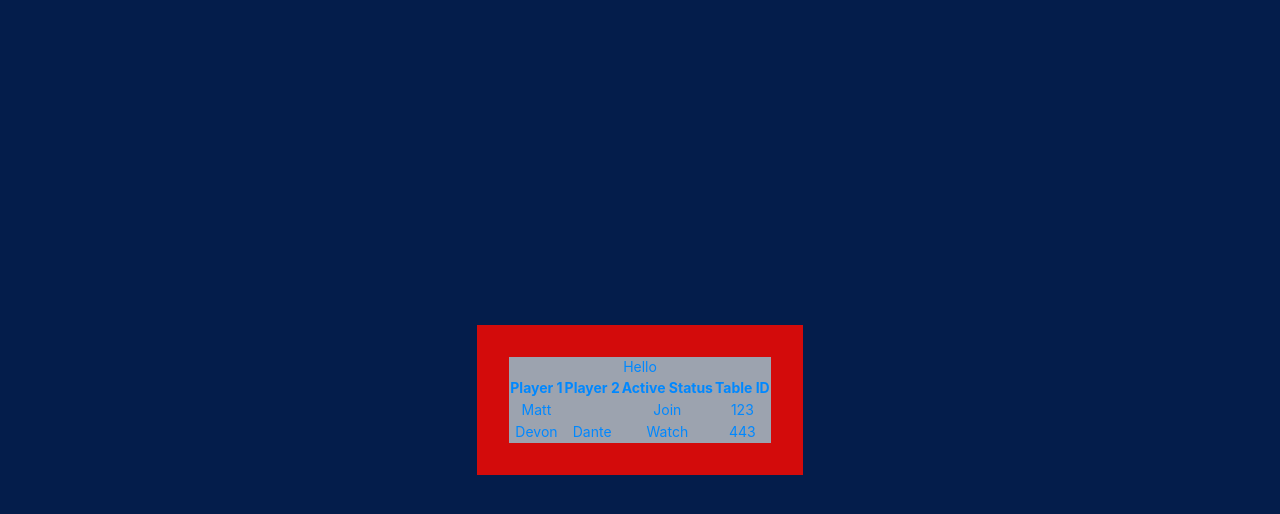
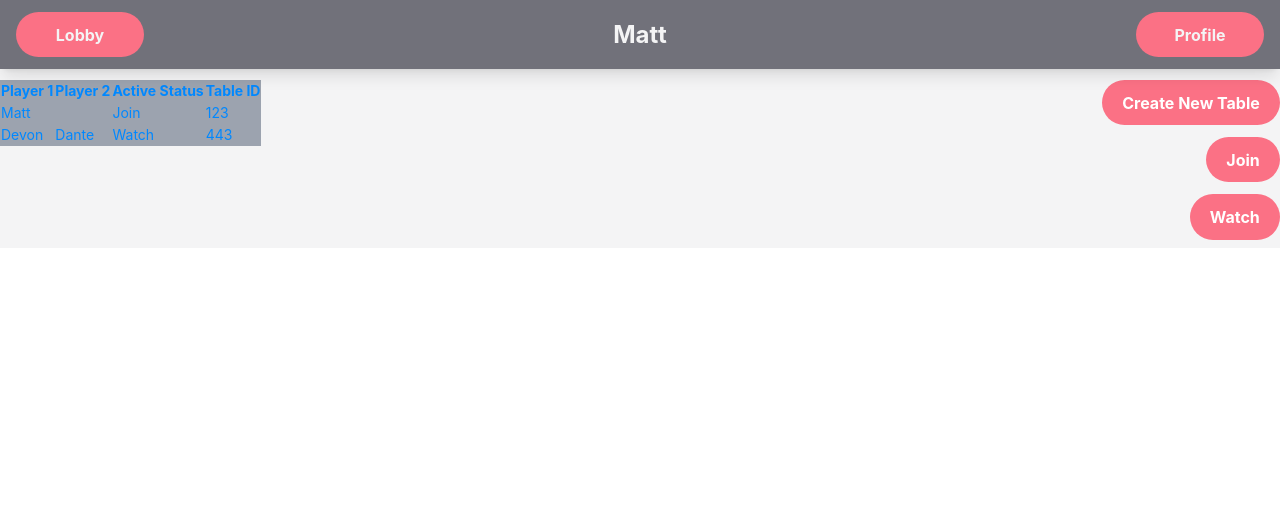
Before and after one commit to matthewgehring/ViteShobu, a React (Vite) app in the folder frontend/: page /lobby in a window 1280 px wide. Shown: the top 514 px of the page. Built offline with nearby package versions, Linux system fonts and the light colour scheme; no server answers.

Commit message:
fixed tables css and navbar css and commented out body/root css components affecting all app

```diff
--- a/frontend/src/App.css
+++ b/frontend/src/App.css
@@ -1,8 +1,8 @@
 #root {
-  max-width: 1280px;
+  /* max-width: 1280px;
   margin: 0 auto;
   padding: 2rem;
-  text-align: center;
+  text-align: center; */
   /* red */
-  background-color: rgb(211, 11, 11);
+  background-color: #f4f4f5;
 }
--- a/frontend/src/components/Lobby/CreateTable.tsx
+++ b/frontend/src/components/Lobby/CreateTable.tsx
@@ -8,13 +8,8 @@ type CreateProps = {
 
 export default function CreateTable(props: CreateProps) {
     return (
-        <table>
-            <thead>
-                Create New Table
-            </thead>
-            <tr>
-                <button type='submit' onSubmit={e=>props.handleSubmit(e,props.userName)}>Create New Table</button>
-            </tr>
-        </table>
+        <div className="" >
+            <button className="font-bold text-white bg-rose-400 rounded-full hover:bg-rose-500 focus:outline-none focus:ring-2 focus:ring-offset-2 focus:ring-purple-500" type='submit' onSubmit={e=>props.handleSubmit(e,props.userName)}>Create New Table</button>
+        </div>
     );
 }
--- a/frontend/src/components/Lobby/Lobby.tsx
+++ b/frontend/src/components/Lobby/Lobby.tsx
@@ -5,11 +5,15 @@ import { table } from '../../constants/types'
 
 
 
-// const handleSubmit=(e: React.FormEvent<HTMLButtonElement>, userName: string)=>{
-//     e.preventDefault();
-//     create(userName);
-// }
+const handleSubmit=(e: React.FormEvent<HTMLButtonElement>, userName: string)=>{
+    e.preventDefault();
+    create(userName);
+}
 
+// Data to be passed into Tables
+//const [data, setData] = useState<table[]>([]);
+
+//ADD THIS WHEN BACKEND IS UP
 // const getTables = async () => {
 //     const res = await fetch('get data from database of active games');
 //     // List of tables
@@ -25,20 +29,21 @@ import { table } from '../../constants/types'
 //     getTables();
 // }, [handleSubmit])
 
-// const create = async (userName: string) => {
-//     // create will take the authorization token of the current logged in user and use it to create a table
-//     await fetch('url', {
-//         method: 'POST',
-//         headers: {
-//             'Content-Type': 'application/json',
-//             //'Authorization': localStorage.getItem('id_token')
-//         },
-//         body: JSON.stringify(
-//             userName
-//         )
-//     });
-//}
+const create = async (userName: string) => {
+    // create will take the authorization token of the current logged in user and use it to create a table
+    await fetch('url', {
+        method: 'POST',
+        headers: {
+            'Content-Type': 'application/json',
+            //'Authorization': localStorage.getItem('id_token')
+        },
+        body: JSON.stringify(
+            userName
+        )
+    });
+}
 
+// will be turned into data
 const exampletables: table[] = [{
     player1: "Matt",
     player2: "",
@@ -54,9 +59,13 @@ const exampletables: table[] = [{
 
 export default function Lobby() {
     return (
-        <div>
+        <div className="pt-20 grid grid-row-6 grid-flow-col gap-1">
             <Tables tables={exampletables}/>
+            <div className="row-span-2 flex flex-col items-end gap-3">
+            <CreateTable handleSubmit={handleSubmit} userName={"Matt"}/>
+            <button className="font-bold text-white bg-rose-400 rounded-full hover:bg-rose-500 focus:outline-none focus:ring-2 focus:ring-offset-2 focus:ring-purple-500" type='submit'>Join</button>
+            <button className="font-bold text-white bg-rose-400 rounded-full hover:bg-rose-500 focus:outline-none focus:ring-2 focus:ring-offset-2 focus:ring-purple-500" type='submit'>Watch</button>
+            </div>
         </div>
     );
 }
-//<CreateTable handleSubmit={handleSubmit} userName={"Matt"}/>
--- a/frontend/src/components/Lobby/Tables.tsx
+++ b/frontend/src/components/Lobby/Tables.tsx
@@ -6,8 +6,7 @@ type TablesProps = {
 function Tables({tables}:TablesProps) {
     console.log(tables)
     return (
-        <div>
-            <h1 className='text-sm bg-gray-400'>Hello</h1>
+        <div className='row-span-4'>
         <table>
             <thead>
                 <tr >
--- a/frontend/src/components/inprogress/navbar.tsx
+++ b/frontend/src/components/inprogress/navbar.tsx
@@ -13,27 +13,15 @@ export default function NavBar({
     user
 }: NavProps) {
     return (
-
-        <nav className="bg-gray-800 p-2 mt-0 basis-full w-full top-0">
-            <div className="container mx-auto flex flex-wrap items-center">
-            <span className="font-semibold text-xl tracking-tight">Shobu</span>
-            </div>
-            <div className="block lg:hidden">
-            <button className="flex items-center px-3 py-2 border rounded text-teal-200 border-teal-400 hover:text-white hover:border-white">
-                <svg className="fill-current h-3 w-3" viewBox="0 0 20 20" xmlns="http://www.w3.org/2000/svg"><title>Menu</title><path d="M0 3h20v2H0V3zm0 6h20v2H0V9zm0 6h20v2H0v-2z"/></svg>
-            </button>
-            </div>
-            <div className="w-full block flex-grow lg:flex lg:items-center lg:w-auto">
-            <div className="text-sm lg:flex-grow">
-                <NavButton linkName='Home' linkUrl='/lobby'></NavButton>
-                <NavButton linkName='About' linkUrl='/lobby'></NavButton>
-                <NavButton linkName='learn' linkUrl='/lobby'></NavButton>
-            </div>
-            <div>
-                <a href="#" className="inline-block text-sm px-4 py-2 leading-none border rounded text-white border-white hover:border-transparent hover:text-teal-500 hover:bg-white mt-4 lg:mt-0">Download</a>
-            </div>
-            </div>
-        </nav>
+        <nav className="fixed top-0 left-0 right-0 justify-between z-50 grid grid-flow-col grow-0 grid-row-3 items-center px-4 py-3 bg-zinc-500 text-zinc-100 shadow-lg">
+        <button className="w-32 font-bold text-zinc-100 bg-rose-400 rounded-full hover:bg-rose-600">
+          Lobby
+        </button>
+        <div className="font-bold text-2xl ">Matt</div>
+        <button className="w-32 font-bold text-zinc-100 bg-rose-400 rounded-full hover:bg-rose-600" >
+          Profile
+        </button>
+      </nav>
             // <NavButton linkName='About' linkUrl='/about'></NavButton>
             // <div>User: {user}</div>
 
--- a/frontend/src/index.css
+++ b/frontend/src/index.css
@@ -10,7 +10,7 @@
 
   color-scheme: light dark;
   color: rgba(107, 0, 139, 0.87);
-  background-color: #6c0ec4;
+  background-color: #52525b;
 
   font-synthesis: none;
   text-rendering: optimizeLegibility;
@@ -19,7 +19,7 @@
   -webkit-text-size-adjust: 100%;
 }
 body{
-  background-color: #041d4b;
+  background-color: #52525b;
 }
 
 a {
@@ -30,14 +30,14 @@ a {
 a:hover {
   color: #535bf2;
 }
-
+/*
 body {
   margin: 0;
   display: flex;
   place-items: center;
   min-width: 320px;
   min-height: 100vh;
-}
+} */
 
 h1 {
   font-size: 3.2em;
--- a/frontend/src/pages/LobbyPage.tsx
+++ b/frontend/src/pages/LobbyPage.tsx
@@ -1,14 +1,15 @@
-import { useState, useEffect } from 'react'
-import Login from '../components/Auth/Login';
 import Lobby from '../components/Lobby/Lobby'
+import NavBar from '../components/inprogress/navbar';
+
 
 // Put table and create table here
 function LobbyPage() {
 
   return (
-    <>
+    <div>
+        <NavBar user={"matt"}/>
         <Lobby/>
-    </>
+    </div>
   )
 }
 
```
